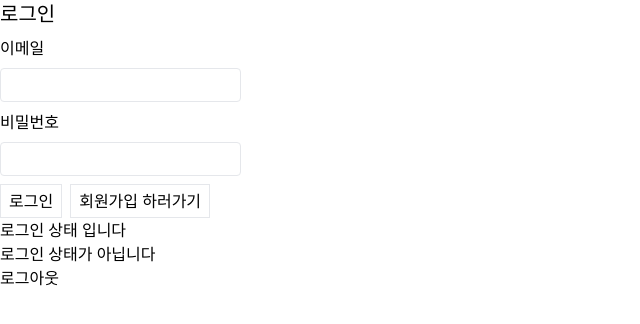
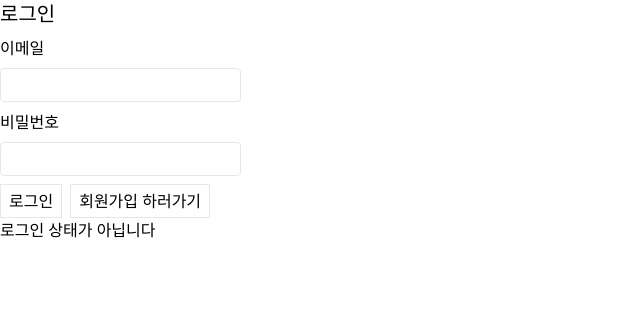
Before and after one commit to KubrickCode/Pointodo-FE, a React (Vite) app: page /auth in a window 1280 px wide. Shown: the top 324 px of the page, without its empty margins (0-640 px from the left). Built offline with nearby package versions, Linux system fonts and the light colour scheme; no server answers.

Commit message:
feat: 로그인 로그아웃 ui 추가 구성

```diff
--- a/src/components/Auth/Login.tsx
+++ b/src/components/Auth/Login.tsx
@@ -1,8 +1,8 @@
-import { FC, useEffect } from "react";
+import { FC, useEffect, useState } from "react";
 import { AuthProps, LoginForm } from "../../types/Auth.type";
 import { SubmitHandler, useForm } from "react-hook-form";
 import { useSign } from "../../hooks/useSign";
-import { useQueryGet, useQueryMutate } from "../../hooks/useQueryApi";
+import { useQueryMutate } from "../../hooks/useQueryApi";
 
 const Login: FC<AuthProps> = ({ setTab }) => {
   const {
@@ -13,7 +13,14 @@ const Login: FC<AuthProps> = ({ setTab }) => {
 
   const { mutate: login } = useSign("/auth/login");
   const { mutate: logout } = useQueryMutate("/auth/logout", "post");
-  const { data: isLogin } = useQueryGet("/auth/is-login", "isLogin");
+
+  const token = localStorage.getItem("accessToken");
+
+  const [isLogin, setIsLogin] = useState(false);
+
+  useEffect(() => {
+    setIsLogin(token ? true : false);
+  }, [token]);
 
   const onSubmitHandler: SubmitHandler<LoginForm> = async (formData) => {
     login(
@@ -23,6 +30,7 @@ const Login: FC<AuthProps> = ({ setTab }) => {
       {
         onSuccess: async (data) => {
           localStorage.setItem("accessToken", data.accessToken);
+          location.reload();
         },
       }
     );
@@ -32,17 +40,13 @@ const Login: FC<AuthProps> = ({ setTab }) => {
     logout(
       {},
       {
-        onSuccess: async (data) => {
+        onSuccess: async () => {
           localStorage.removeItem("accessToken");
-          console.log(data);
+          location.reload();
         },
       }
     );
   };
-
-  useEffect(() => {
-    console.log(isLogin);
-  }, [isLogin]);
 
   return (
     <form onSubmit={handleSubmit(onSubmitHandler)}>
@@ -87,12 +91,17 @@ const Login: FC<AuthProps> = ({ setTab }) => {
         )}
       </div>
       <button className="border px-2 py-1 mr-2">로그인</button>
-      <button className="border px-2 py-1" onClick={() => setTab(1)}>
+      <button className="border px-2 py-1 mr-2" onClick={() => setTab(1)}>
         회원가입 하러가기
       </button>
-      <div>로그인 상태 입니다</div>
-      <div>로그인 상태가 아닙니다</div>
-      <button onClick={handleLogout}>로그아웃</button>
+      <button
+        onClick={handleLogout}
+        className={`${!isLogin && "hidden"} border px-2 py-1`}
+      >
+        로그아웃
+      </button>
+      <div className={`${!isLogin && "hidden"}`}>로그인 상태 입니다</div>
+      <div className={`${isLogin && "hidden"}`}>로그인 상태가 아닙니다</div>
     </form>
   );
 };
```
